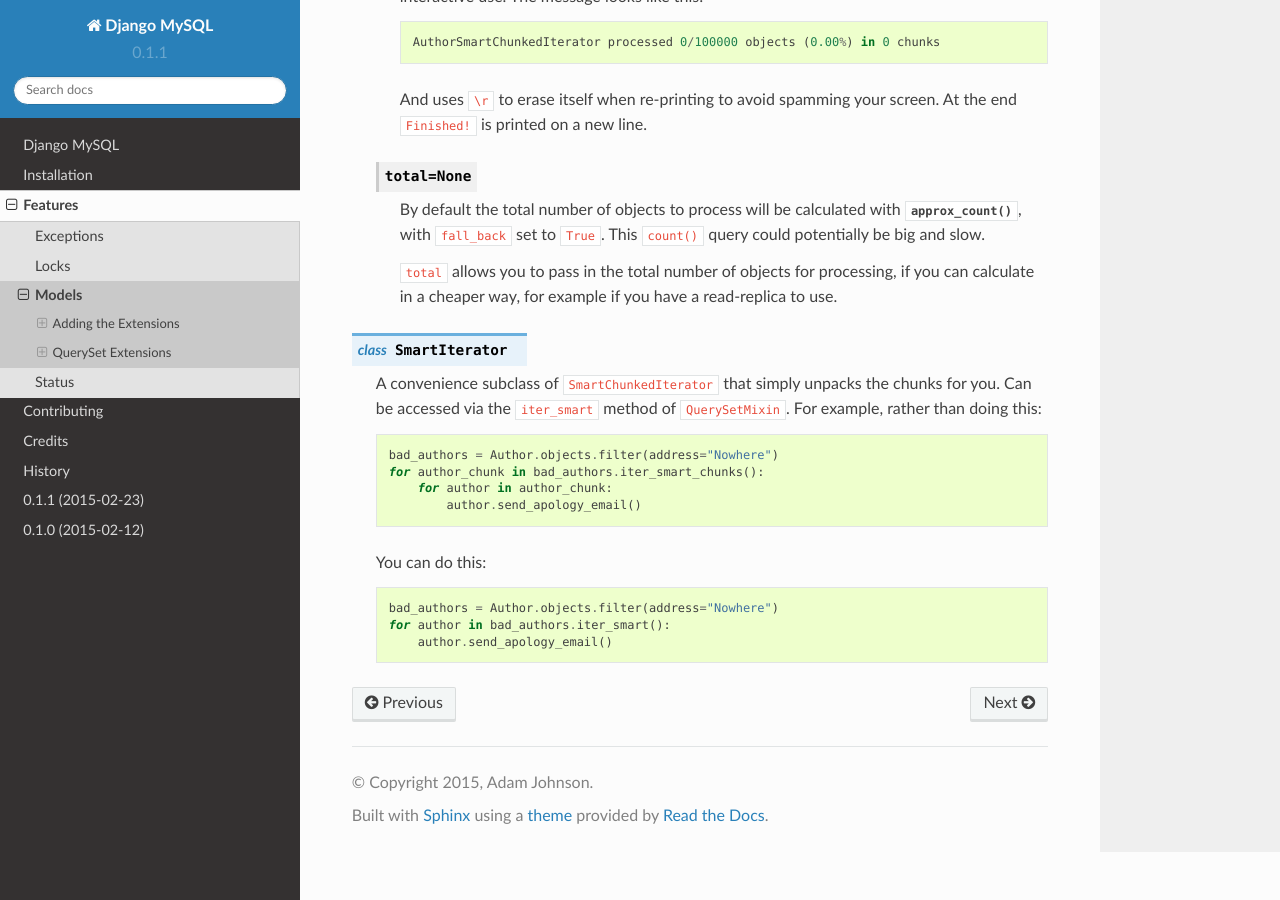
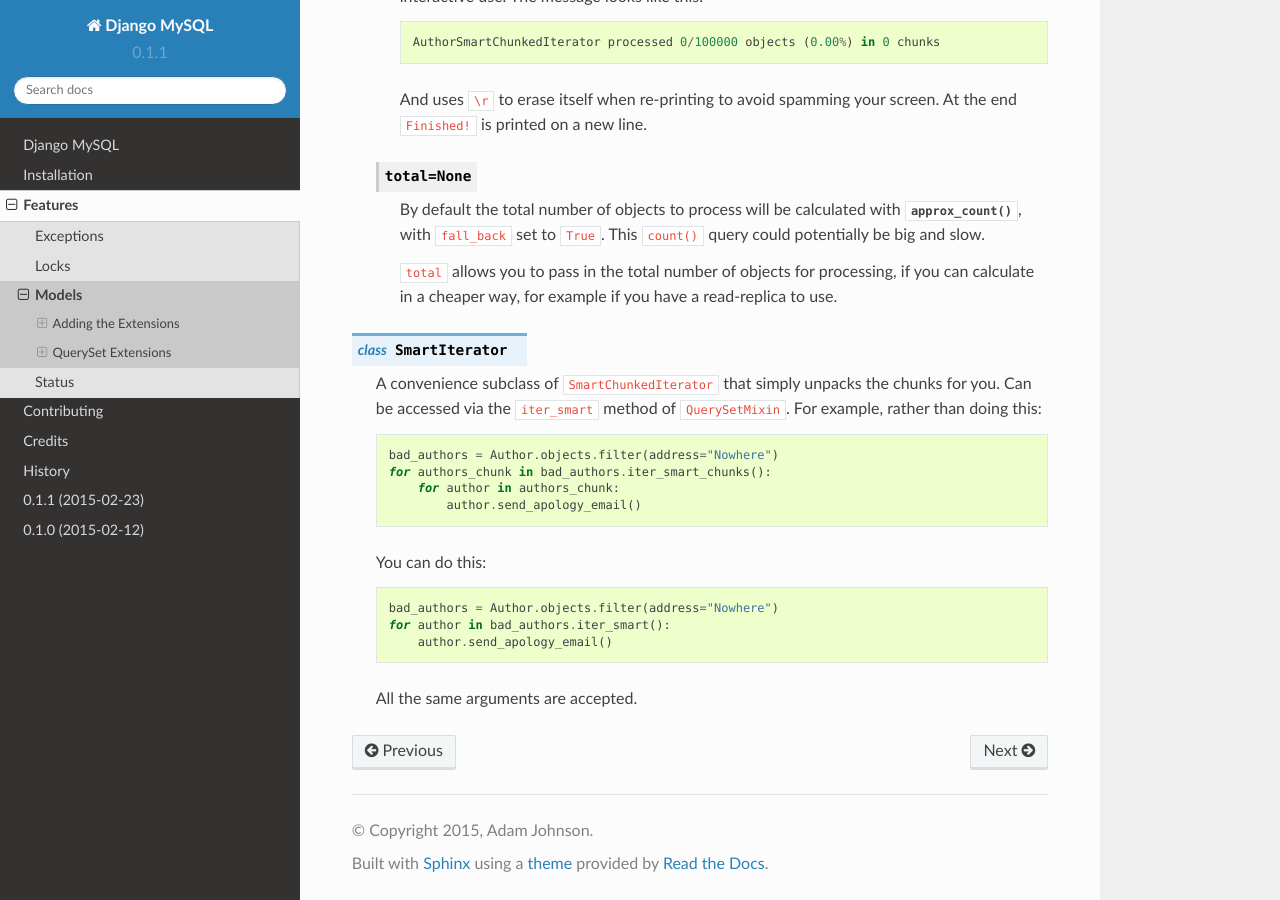
Before and after one commit to adamchainz/django-mysql, a Sphinx documentation site: the page built from docs/models.rst, in a window 1280 px wide and 900 px high, scrolled down 4832 px. Built offline with Sphinx 7.4.7 and the Read the Docs theme 2.0.0, drawn with Linux system fonts in a browser that asks for light colours.

Commit message:
Improve iter_smart docs

```diff
--- a/docs/models.rst
+++ b/docs/models.rst
@@ -286,8 +286,8 @@ can be thought of in one of these two methods.
     ``QuerySetMixin``. For example, rather than doing this::
 
         bad_authors = Author.objects.filter(address="Nowhere")
-        for author_chunk in bad_authors.iter_smart_chunks():
-            for author in author_chunk:
+        for authors_chunk in bad_authors.iter_smart_chunks():
+            for author in authors_chunk:
                 author.send_apology_email()
 
     You can do this::
@@ -295,3 +295,5 @@ can be thought of in one of these two methods.
         bad_authors = Author.objects.filter(address="Nowhere")
         for author in bad_authors.iter_smart():
             author.send_apology_email()
+
+    All the same arguments are accepted.
```
